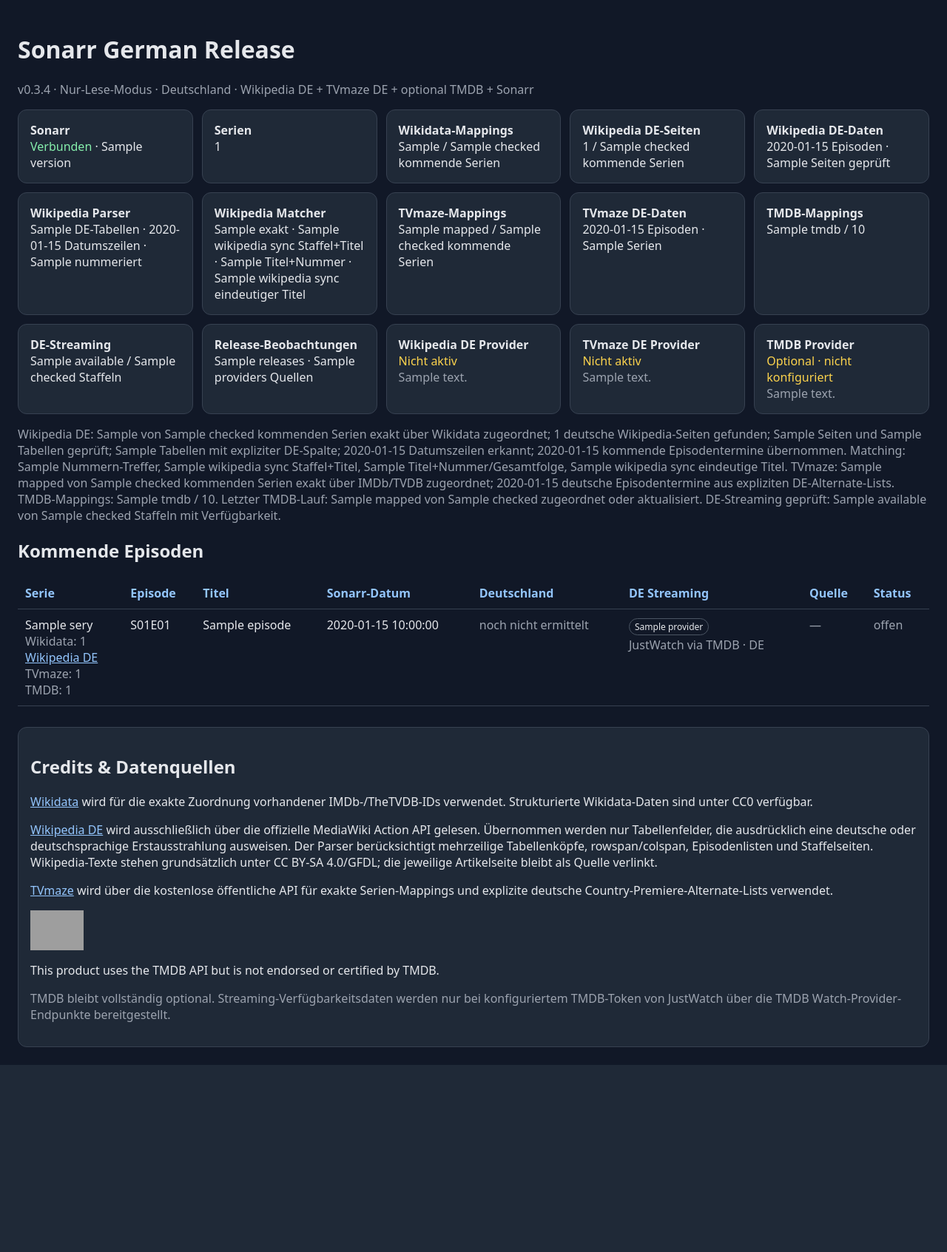
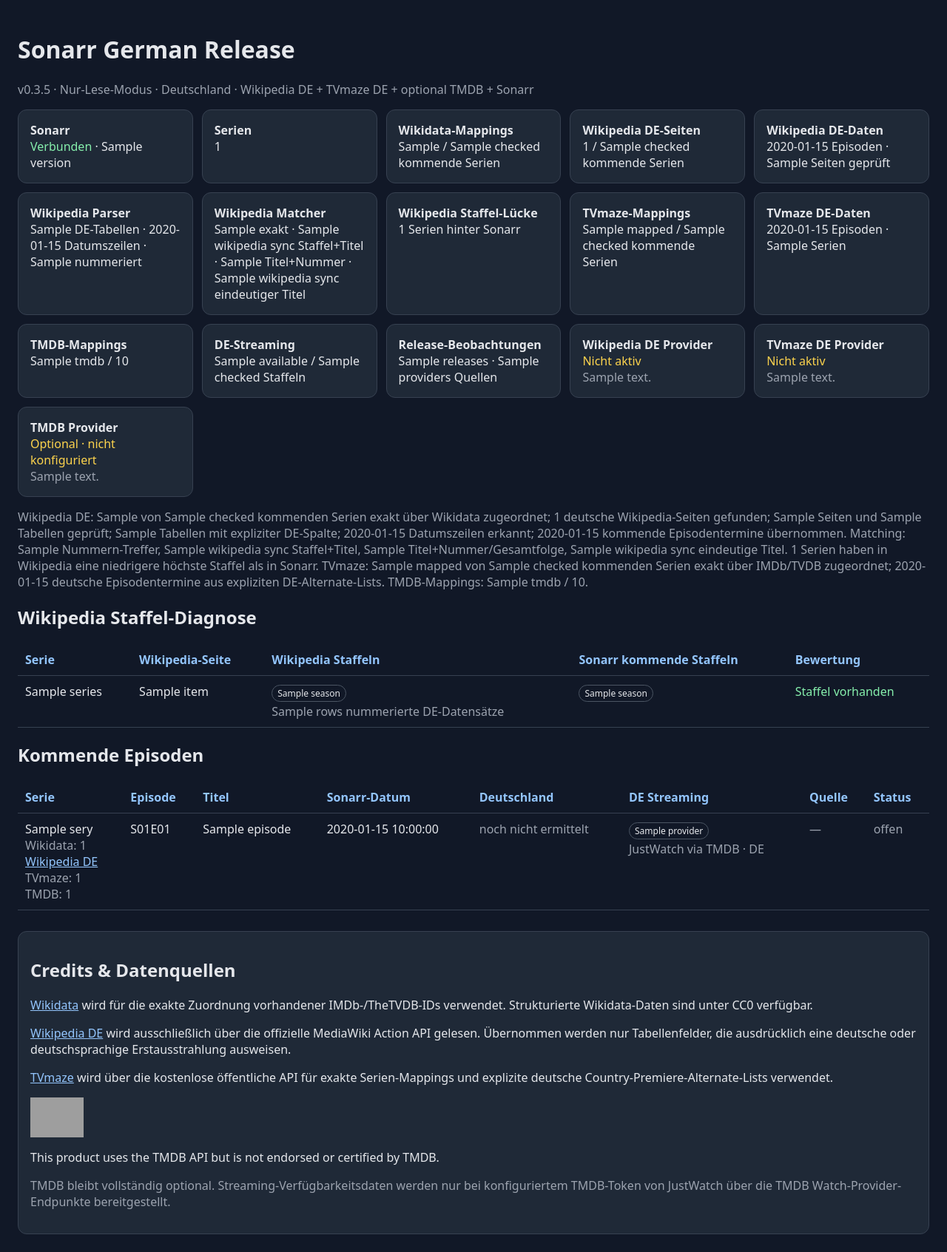
Before and after one commit to 2CrAzYTV/sonarr-german-release, a Python web app: template app/templates/index.html in a window 1280 px wide. Shown: the whole page at 74% size. Before the commit the page ends 1440 px from the top, so only its background shows below. Run offline with Jinja, Linux system fonts and the light colour scheme; the template is opened without the code that fills it: most values are stand-ins (such as "Sample title", 1, 10 or a date in 2020); grey boxes are pictures that could not be loaded.

Commit message:
Show v0.3.5 Wikipedia season coverage diagnostics

```diff
--- a/app/templates/index.html
+++ b/app/templates/index.html
@@ -22,7 +22,7 @@
 <body>
 <main>
   <h1>Sonarr German Release</h1>
-  <p class="muted">v0.3.4 · Nur-Lese-Modus · Deutschland · Wikipedia DE + TVmaze DE + optional TMDB + Sonarr</p>
+  <p class="muted">v0.3.5 · Nur-Lese-Modus · Deutschland · Wikipedia DE + TVmaze DE + optional TMDB + Sonarr</p>
 
   {% if error %}
     <div class="card bad"><strong>Sonarr-Verbindung fehlgeschlagen:</strong> {{ error }}</div>
@@ -38,7 +38,8 @@
     <div class="card"><strong>Wikipedia DE-Seiten</strong><br>{{ wikipedia_sync.dewiki_pages }} / {{ wikipedia_sync.checked }} kommende Serien</div>
     <div class="card"><strong>Wikipedia DE-Daten</strong><br>{{ wikipedia_sync.release_dates }} Episoden · {{ wikipedia_sync.pages_checked }} Seiten geprüft</div>
     <div class="card"><strong>Wikipedia Parser</strong><br>{{ wikipedia_sync.de_tables }} DE-Tabellen · {{ wikipedia_sync.dated_rows }} Datumszeilen · {{ wikipedia_sync.matched_rows }} nummeriert</div>
-    <div class="card"><strong>Wikipedia Matcher</strong><br>{{ wikipedia_sync.exact_matches }} exakt · {{ wikipedia_sync.season_title_matches }} Staffel+Titel · {{ wikipedia_sync.assisted_matches }} Titel+Nummer · {{ wikipedia_sync.unique_title_matches }} eindeutiger Titel</div>
+    <div class="card"><strong>Wikipedia Matcher</strong><br>{{ wikipedia_sync.exact_matches }} exakt · {{ wikipedia_sync.season_title_matches }} Staffel+Titel · {{ wikipedia_sync.combined_matches }} Titel+Nummer · {{ wikipedia_sync.unique_title_matches }} eindeutiger Titel</div>
+    <div class="card"><strong>Wikipedia Staffel-Lücke</strong><br>{{ wikipedia_sync.behind_count }} Serien hinter Sonarr</div>
     <div class="card"><strong>TVmaze-Mappings</strong><br>{{ tvmaze_sync.mapped }} / {{ tvmaze_sync.checked }} kommende Serien</div>
     <div class="card"><strong>TVmaze DE-Daten</strong><br>{{ tvmaze_sync.release_dates }} Episoden · {{ tvmaze_sync.de_lists }} Serien</div>
     <div class="card"><strong>TMDB-Mappings</strong><br>{{ mapping.tmdb }} / {{ mapping.total }}</div>
@@ -62,12 +63,47 @@
   </div>
 
   <p class="muted">
-    Wikipedia DE: {{ wikipedia_sync.wikidata_mapped }} von {{ wikipedia_sync.checked }} kommenden Serien exakt über Wikidata zugeordnet; {{ wikipedia_sync.dewiki_pages }} deutsche Wikipedia-Seiten gefunden; {{ wikipedia_sync.pages_checked }} Seiten und {{ wikipedia_sync.tables_seen }} Tabellen geprüft; {{ wikipedia_sync.de_tables }} Tabellen mit expliziter DE-Spalte; {{ wikipedia_sync.dated_rows }} Datumszeilen erkannt; {{ wikipedia_sync.release_dates }} kommende Episodentermine übernommen. Matching: {{ wikipedia_sync.exact_matches }} Nummern-Treffer, {{ wikipedia_sync.season_title_matches }} Staffel+Titel, {{ wikipedia_sync.assisted_matches }} Titel+Nummer/Gesamtfolge, {{ wikipedia_sync.unique_title_matches }} eindeutige Titel{% if wikipedia_sync.errors %}, {{ wikipedia_sync.errors }} Fehler{% endif %}.
+    Wikipedia DE: {{ wikipedia_sync.wikidata_mapped }} von {{ wikipedia_sync.checked }} kommenden Serien exakt über Wikidata zugeordnet; {{ wikipedia_sync.dewiki_pages }} deutsche Wikipedia-Seiten gefunden; {{ wikipedia_sync.pages_checked }} Seiten und {{ wikipedia_sync.tables_seen }} Tabellen geprüft; {{ wikipedia_sync.de_tables }} Tabellen mit expliziter DE-Spalte; {{ wikipedia_sync.dated_rows }} Datumszeilen erkannt; {{ wikipedia_sync.release_dates }} kommende Episodentermine übernommen. Matching: {{ wikipedia_sync.exact_matches }} Nummern-Treffer, {{ wikipedia_sync.season_title_matches }} Staffel+Titel, {{ wikipedia_sync.combined_matches }} Titel+Nummer/Gesamtfolge, {{ wikipedia_sync.unique_title_matches }} eindeutige Titel. {{ wikipedia_sync.behind_count }} Serien haben in Wikipedia eine niedrigere höchste Staffel als in Sonarr{% if wikipedia_sync.errors %}, {{ wikipedia_sync.errors }} Fehler{% endif %}.
     TVmaze: {{ tvmaze_sync.mapped }} von {{ tvmaze_sync.checked }} kommenden Serien exakt über IMDb/TVDB zugeordnet; {{ tvmaze_sync.release_dates }} deutsche Episodentermine aus expliziten DE-Alternate-Lists{% if tvmaze_sync.errors %}, {{ tvmaze_sync.errors }} Fehler{% endif %}.
     TMDB-Mappings: {{ mapping.tmdb }} / {{ mapping.total }}.
-    {% if tmdb_sync.checked %}Letzter TMDB-Lauf: {{ tmdb_sync.mapped }} von {{ tmdb_sync.checked }} zugeordnet oder aktualisiert{% if tmdb_sync.errors %}, {{ tmdb_sync.errors }} Fehler{% endif %}.{% endif %}
-    {% if streaming_sync.checked %} DE-Streaming geprüft: {{ streaming_sync.available }} von {{ streaming_sync.checked }} Staffeln mit Verfügbarkeit{% if streaming_sync.errors %}, {{ streaming_sync.errors }} Fehler{% endif %}.{% endif %}
   </p>
+
+  <h2>Wikipedia Staffel-Diagnose</h2>
+  <table>
+    <thead>
+      <tr><th>Serie</th><th>Wikipedia-Seite</th><th>Wikipedia Staffeln</th><th>Sonarr kommende Staffeln</th><th>Bewertung</th></tr>
+    </thead>
+    <tbody>
+      {% for item in wikipedia_sync.coverage %}
+      <tr>
+        <td>{{ item.series }}</td>
+        <td>{% if item.dewiki_title %}{{ item.dewiki_title }}{% else %}<span class="muted">keine</span>{% endif %}</td>
+        <td>
+          {% if item.wikipedia_seasons %}
+            {% for season in item.wikipedia_seasons %}<span class="tag">{{ season }}</span>{% endfor %}
+            <br><span class="muted">{{ item.rows }} nummerierte DE-Datensätze</span>
+          {% else %}
+            <span class="muted">keine DE-Staffel erkannt</span>
+          {% endif %}
+        </td>
+        <td>{% for season in item.sonarr_seasons %}<span class="tag">{{ season }}</span>{% endfor %}</td>
+        <td>
+          {% if item.error %}
+            <span class="bad">API/Parser-Fehler</span><br><span class="muted">{{ item.error }}</span>
+          {% elif item.behind %}
+            <span class="warn">Wikipedia hinter Sonarr</span><br><span class="muted">höchste Wikipedia-Staffel {{ item.highest_wikipedia }}, Sonarr {{ item.highest_sonarr }}</span>
+          {% elif item.wikipedia_seasons %}
+            <span class="ok">Staffel vorhanden</span>
+          {% elif item.dewiki_title %}
+            <span class="warn">Seite vorhanden, aber keine passende DE-Staffel</span>
+          {% else %}
+            <span class="muted">keine deutsche Wikipedia-Zuordnung</span>
+          {% endif %}
+        </td>
+      </tr>
+      {% endfor %}
+    </tbody>
+  </table>
 
   <h2>Kommende Episoden</h2>
   <table>
@@ -88,13 +124,7 @@
         <td>S{{ "%02d"|format(ep.seasonNumber) }}E{{ "%02d"|format(ep.episodeNumber) }}</td>
         <td>{{ ep.title or "-" }}</td>
         <td>{{ format_datetime_de(ep.airDateUtc or ep.airDate) }}</td>
-        <td>
-          {% if result.release_date %}
-            {{ format_datetime_de(result.release_date) }}
-          {% else %}
-            <span class="muted">noch nicht ermittelt</span>
-          {% endif %}
-        </td>
+        <td>{% if result.release_date %}{{ format_datetime_de(result.release_date) }}{% else %}<span class="muted">noch nicht ermittelt</span>{% endif %}</td>
         <td>
           {% if ep.streamingDE and ep.streamingDE.available %}
             {% for provider in ep.streamingDE.providers %}<span class="tag">{{ provider }}</span>{% endfor %}
@@ -107,24 +137,12 @@
             <span class="muted">kein TMDB-Mapping</span>
           {% endif %}
         </td>
+        <td>{% if result.provider %}{{ result.provider }}{% if result.confidence %}<br><span class="tag">{{ result.confidence }}</span>{% endif %}{% else %}<span class="muted">—</span>{% endif %}</td>
         <td>
-          {% if result.provider %}
-            {{ result.provider }}
-            {% if result.confidence %}<br><span class="tag">{{ result.confidence }}</span>{% endif %}
-          {% else %}
-            <span class="muted">—</span>
-          {% endif %}
-        </td>
-        <td>
-          {% if result.conflict %}
-            <span class="warn">Quellenkonflikt</span>
-          {% elif result.provider == "sonarr_tvdb" %}
-            <span class="muted">Fallback</span>
-          {% elif result.provider %}
-            <span class="ok">aufgelöst</span>
-          {% else %}
-            <span class="muted">offen</span>
-          {% endif %}
+          {% if result.conflict %}<span class="warn">Quellenkonflikt</span>
+          {% elif result.provider == "sonarr_tvdb" %}<span class="muted">Fallback</span>
+          {% elif result.provider %}<span class="ok">aufgelöst</span>
+          {% else %}<span class="muted">offen</span>{% endif %}
         </td>
       </tr>
       {% else %}
@@ -136,7 +154,7 @@
   <section class="card credits" aria-labelledby="credits-heading">
     <h2 id="credits-heading">Credits &amp; Datenquellen</h2>
     <p><a href="https://www.wikidata.org" target="_blank" rel="noopener noreferrer">Wikidata</a> wird für die exakte Zuordnung vorhandener IMDb-/TheTVDB-IDs verwendet. Strukturierte Wikidata-Daten sind unter CC0 verfügbar.</p>
-    <p><a href="https://de.wikipedia.org" target="_blank" rel="noopener noreferrer">Wikipedia DE</a> wird ausschließlich über die offizielle MediaWiki Action API gelesen. Übernommen werden nur Tabellenfelder, die ausdrücklich eine deutsche oder deutschsprachige Erstausstrahlung ausweisen. Der Parser berücksichtigt mehrzeilige Tabellenköpfe, rowspan/colspan, Episodenlisten und Staffelseiten. Wikipedia-Texte stehen grundsätzlich unter CC BY-SA 4.0/GFDL; die jeweilige Artikelseite bleibt als Quelle verlinkt.</p>
+    <p><a href="https://de.wikipedia.org" target="_blank" rel="noopener noreferrer">Wikipedia DE</a> wird ausschließlich über die offizielle MediaWiki Action API gelesen. Übernommen werden nur Tabellenfelder, die ausdrücklich eine deutsche oder deutschsprachige Erstausstrahlung ausweisen.</p>
     <p><a href="https://www.tvmaze.com" target="_blank" rel="noopener noreferrer">TVmaze</a> wird über die kostenlose öffentliche API für exakte Serien-Mappings und explizite deutsche Country-Premiere-Alternate-Lists verwendet.</p>
     <a href="https://www.themoviedb.org" target="_blank" rel="noopener noreferrer" aria-label="The Movie Database (TMDB)">
       <img class="tmdb-logo" src="https://www.themoviedb.org/assets/2/v4/logos/v2/blue_square_1-5bdc75aaebeb75dc7ae79426ddd9be3b2be1e342510f8202baf6bffa71d7f5c4.svg" alt="TMDB">
```
